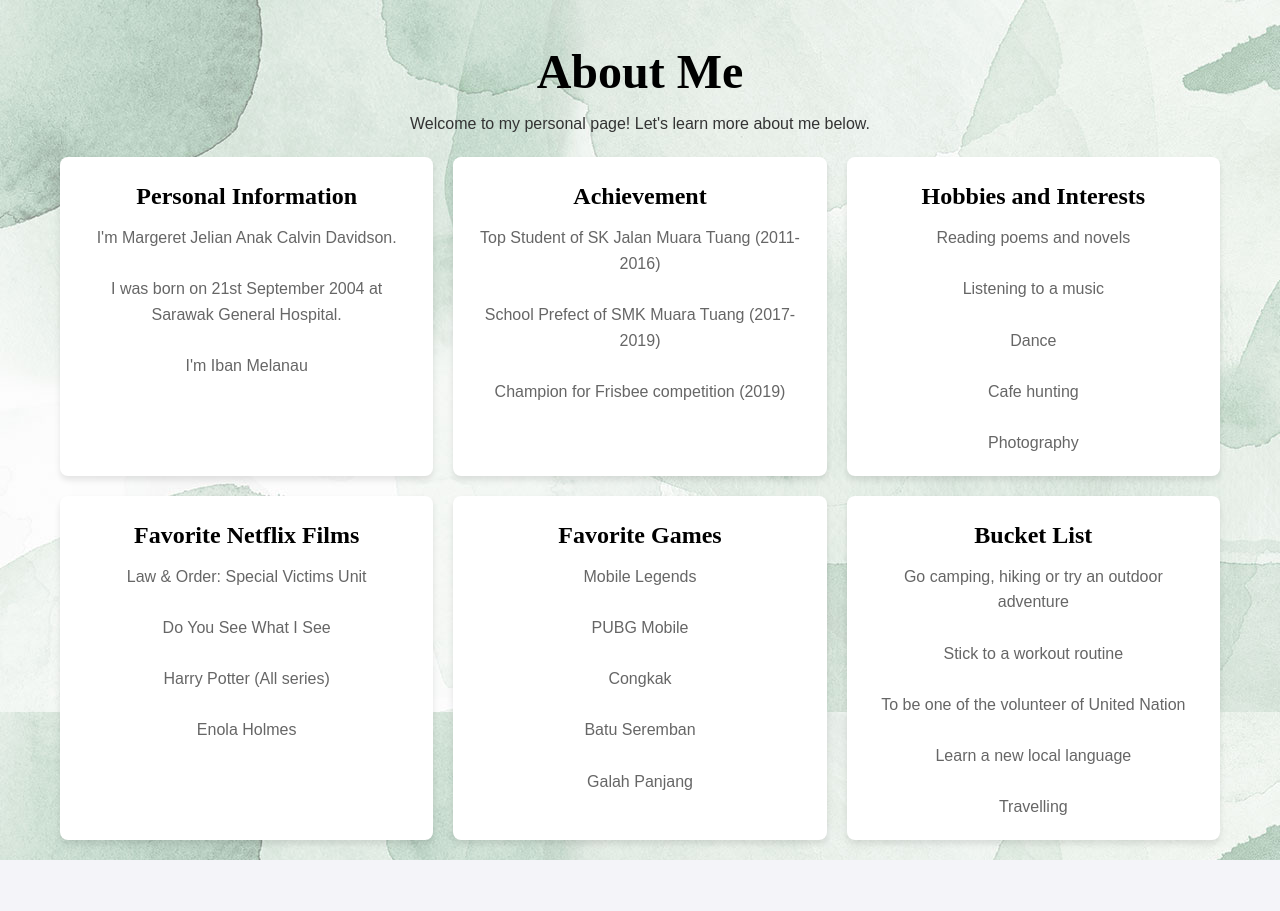
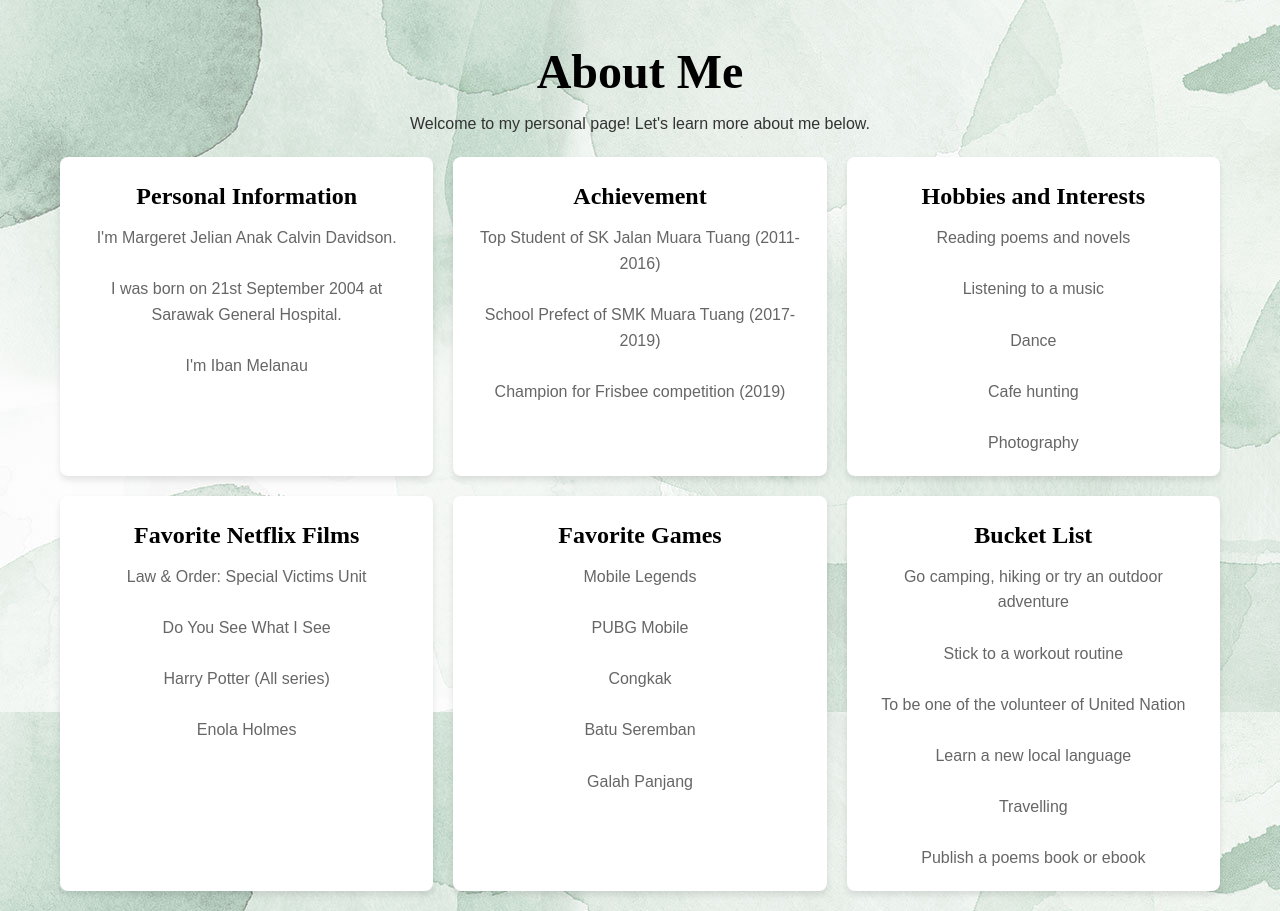
Before and after one commit to Margeret2109/personal, a plain HTML site: page aboutme.html in a window 1280 px wide. Shown: the part 88-999 px from the top of the page. Before the commit the page ends 948 px from the top, so only its background shows below. Drawn offline with Linux system fonts and the light colour scheme.

Commit message:
Add files via upload

```diff
--- a/aboutme.html
+++ b/aboutme.html
@@ -196,6 +196,8 @@
                     <p>Learn a new local language</p>
                     <br />
                     <p>Travelling</p>
+                    <br />
+                    <p>Publish a poems book or ebook</p>
             </div>
 
         </div>
```
